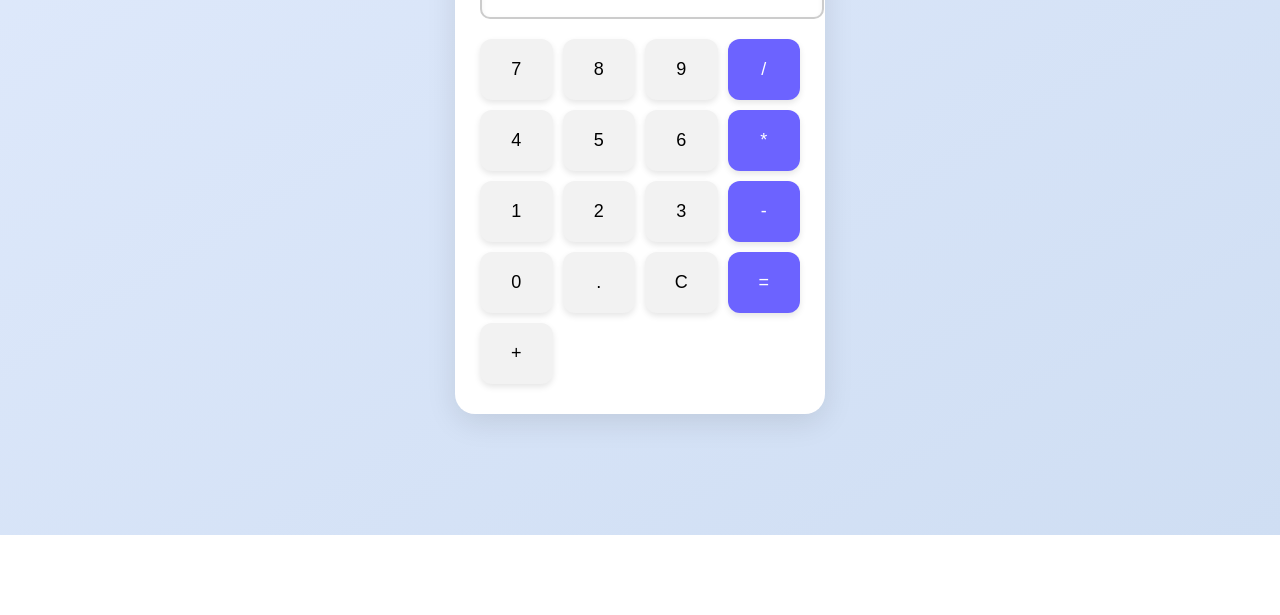
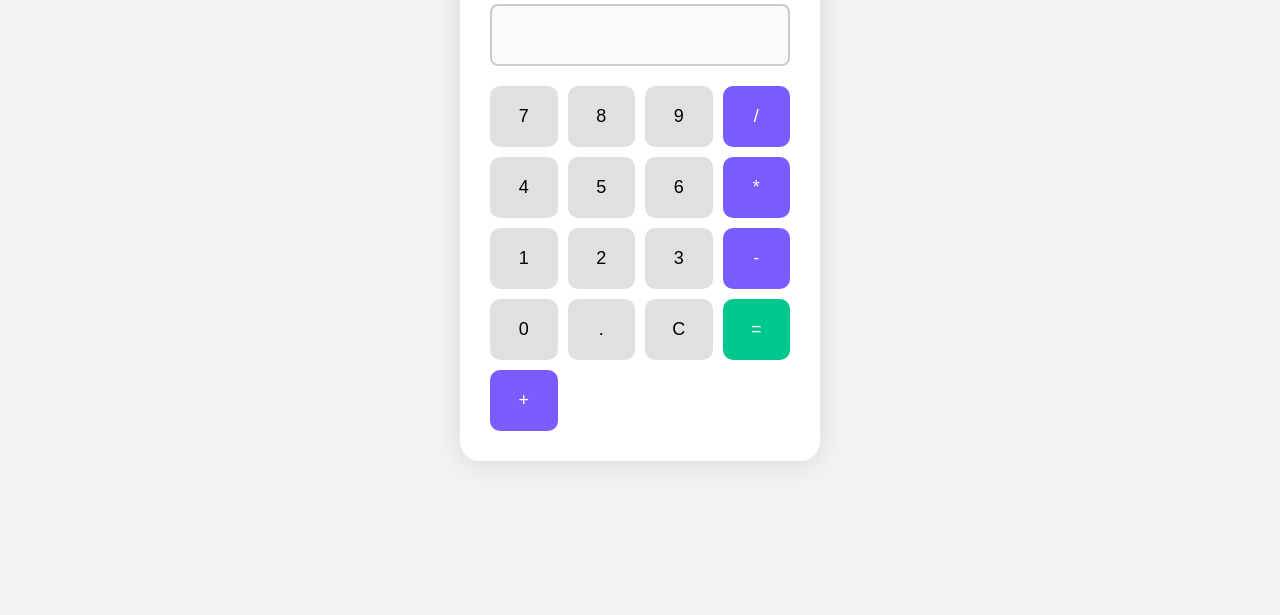
Before and after one commit to Andrey-Gal/function, a plain HTML site: page index.html in a window 1280 px wide. Shown: the part 265-880 px from the top of the page. Before the commit the page ends 800 px from the top, so only its background shows below. Drawn offline with Linux system fonts and the light colour scheme.

Commit message:
Выровнен дисплей калькулятора по центру

```diff
--- a/index.html
+++ b/index.html
@@ -8,14 +8,18 @@
 <body>
   <div class="container">
     <h1>Калькулятор</h1>
-    <input id="display" readonly />
+    <div class="display-wrapper">
+  <input id="display" readonly />
+</div>
+
     <div class="keypad">
-  <button>7</button><button>8</button><button>9</button><button>/</button>
-  <button>4</button><button>5</button><button>6</button><button>*</button>
-  <button>1</button><button>2</button><button>3</button><button>-</button>
-  <button>0</button><button>.</button><button>C</button><button>=</button>
-  <button>+</button>
+  <button>7</button><button>8</button><button>9</button><button class="operator">/</button>
+  <button>4</button><button>5</button><button>6</button><button class="operator">*</button>
+  <button>1</button><button>2</button><button>3</button><button class="operator">-</button>
+  <button>0</button><button>.</button><button>C</button><button class="equal">=</button>
+  <button class="operator">+</button>
 </div>
+
 
   </div>
   <script src="script.js"></script>
--- a/style.css
+++ b/style.css
@@ -1,44 +1,51 @@
 /* === Общие стили === */
 body {
   font-family: 'Segoe UI', sans-serif;
-  background: linear-gradient(to bottom right, #e0eafc, #cfdef3);
+  background: #f3f3f3;
+  margin: 0;
+  padding: 40px;
   display: flex;
   justify-content: center;
   align-items: center;
-  height: 100vh;
-  margin: 0;
+  min-height: 100vh;
 }
 
 .container {
-  background-color: #ffffff;
+  background: #ffffff;
+  padding: 30px;
   border-radius: 20px;
-  box-shadow: 0 8px 30px rgba(0, 0, 0, 0.1);
-  padding: 30px 25px;
-  text-align: center;
-  max-width: 320px;
-  width: 90%;
-  transition: all 0.3s ease-in-out;
+  box-shadow: 0 4px 30px rgba(0, 0, 0, 0.1);
+  width: 300px;
+  max-width: 90%;
 }
 
-h1 {
-  margin-bottom: 20px;
-  color: #333;
-  font-size: 24px;
+.display-wrapper {
+  display: flex;
+  justify-content: center;
 }
 
-input#display {
+
+h1 {
+  text-align: center;
+  margin-bottom: 20px;
+  color: #222;
+}
+
+/* === Дисплей === */
+#display {
   width: 100%;
-  height: 50px;
-  font-size: 22px;
-  padding: 5px 10px;
-  margin-bottom: 20px;
+  padding: 15px;
+  font-size: 24px;
   text-align: right;
   border: 2px solid #ccc;
-  border-radius: 10px;
-  box-shadow: inset 0 2px 5px rgba(0, 0, 0, 0.05);
+  border-radius: 8px;
+  margin-bottom: 20px;
+  background: #f9f9f9;
+  display: block;
+
 }
 
-/* === Сетка кнопок === */
+/* === Кнопки === */
 .keypad {
   display: grid;
   grid-template-columns: repeat(4, 1fr);
@@ -48,65 +55,42 @@ input#display {
 button {
   padding: 20px;
   font-size: 18px;
-  background: #f2f2f2;
   border: none;
-  border-radius: 12px;
-  box-shadow: 0 3px 6px rgba(0, 0, 0, 0.1);
+  border-radius: 10px;
+  background-color: #e0e0e0;
+  transition: background 0.2s, transform 0.1s;
   cursor: pointer;
-  transition: 0.2s;
 }
 
 button:hover {
-  background: #e0e0e0;
+  background-color: #ccc;
   transform: scale(1.05);
 }
 
-button:active {
-  background: #d4d4d4;
-  transform: scale(1);
+button.operator {
+  background-color: #7b5cff;
+  color: white;
 }
 
-/* Цвета для операторов */
-button:nth-child(4n),
-button[value="C"],
-button[value="="] {
-  background-color: #6c63ff;
-  color: #fff;
+button.equal {
+  background-color: #00c78c;
+  color: white;
 }
 
-button[value="C"]:hover,
-button[value="="]:hover,
-button:nth-child(4n):hover {
-  background-color: #5548ff;
-}
+/* === Мобильная адаптация === */
+@media (max-width: 500px) {
+  .container {
+    padding: 20px;
+    border-radius: 12px;
+  }
 
-/* === Анимация появления кнопок === */
-.keypad button {
-  opacity: 0;
-  transform: translateY(20px);
-  animation: fadeInUp 0.4s forwards;
-}
+  #display {
+    font-size: 20px;
+    padding: 12px;
+  }
 
-.keypad button:nth-child(1) { animation-delay: 0.05s; }
-.keypad button:nth-child(2) { animation-delay: 0.1s; }
-.keypad button:nth-child(3) { animation-delay: 0.15s; }
-.keypad button:nth-child(4) { animation-delay: 0.2s; }
-.keypad button:nth-child(5) { animation-delay: 0.25s; }
-.keypad button:nth-child(6) { animation-delay: 0.3s; }
-.keypad button:nth-child(7) { animation-delay: 0.35s; }
-.keypad button:nth-child(8) { animation-delay: 0.4s; }
-.keypad button:nth-child(9) { animation-delay: 0.45s; }
-.keypad button:nth-child(10) { animation-delay: 0.5s; }
-.keypad button:nth-child(11) { animation-delay: 0.55s; }
-.keypad button:nth-child(12) { animation-delay: 0.6s; }
-.keypad button:nth-child(13) { animation-delay: 0.65s; }
-.keypad button:nth-child(14) { animation-delay: 0.7s; }
-.keypad button:nth-child(15) { animation-delay: 0.75s; }
-.keypad button:nth-child(16) { animation-delay: 0.8s; }
-
-@keyframes fadeInUp {
-  to {
-    opacity: 1;
-    transform: translateY(0);
+  button {
+    padding: 16px;
+    font-size: 16px;
   }
 }
```
Also changed, not shown: 1 other file.
